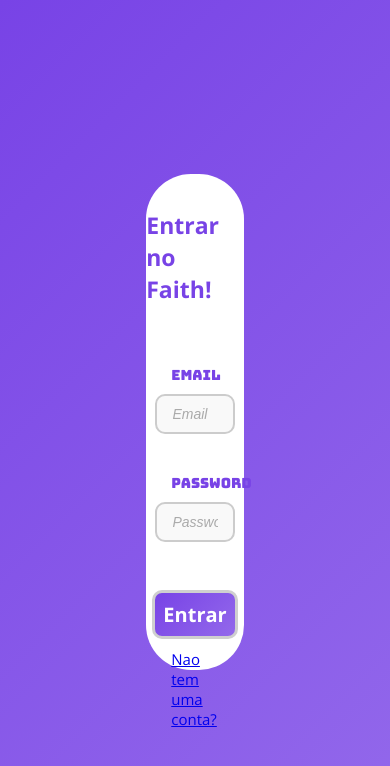
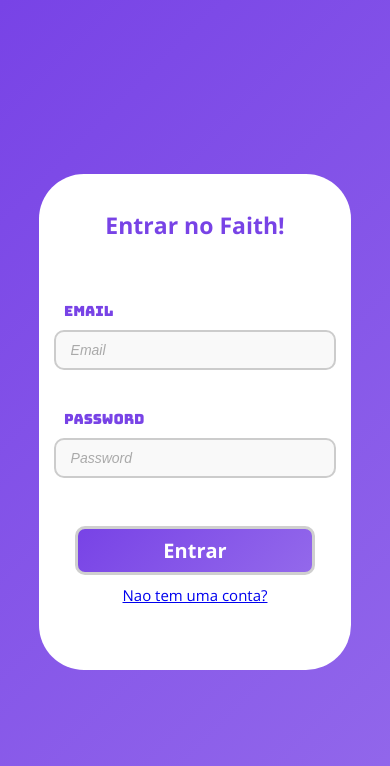
Before and after one commit to Guilherme-SilvaH/faith, a React (Vite) app in the folder front-end/: page / in a window 390 px wide. Shown: the top 766 px of the page. Built offline with nearby package versions, Linux system fonts and the light colour scheme.

Commit message:
Update login.sass

```diff
--- a/front-end/src/login/login.sass
+++ b/front-end/src/login/login.sass
@@ -98,6 +98,11 @@ body
                           border-color: #7843e6
 
 @media screen and (max-width: 1024px)
-    .divPai-login
-        .divpai-formulario-login
-            width: 0%
+    body
+        .divPai-login
+            .divpai-formulario-login
+                background-color: rgb(255, 255, 255)
+                width: 80%
+                border-radius: 45px
+                font-family: "Bungee", serif
+                height: 31rem
```
